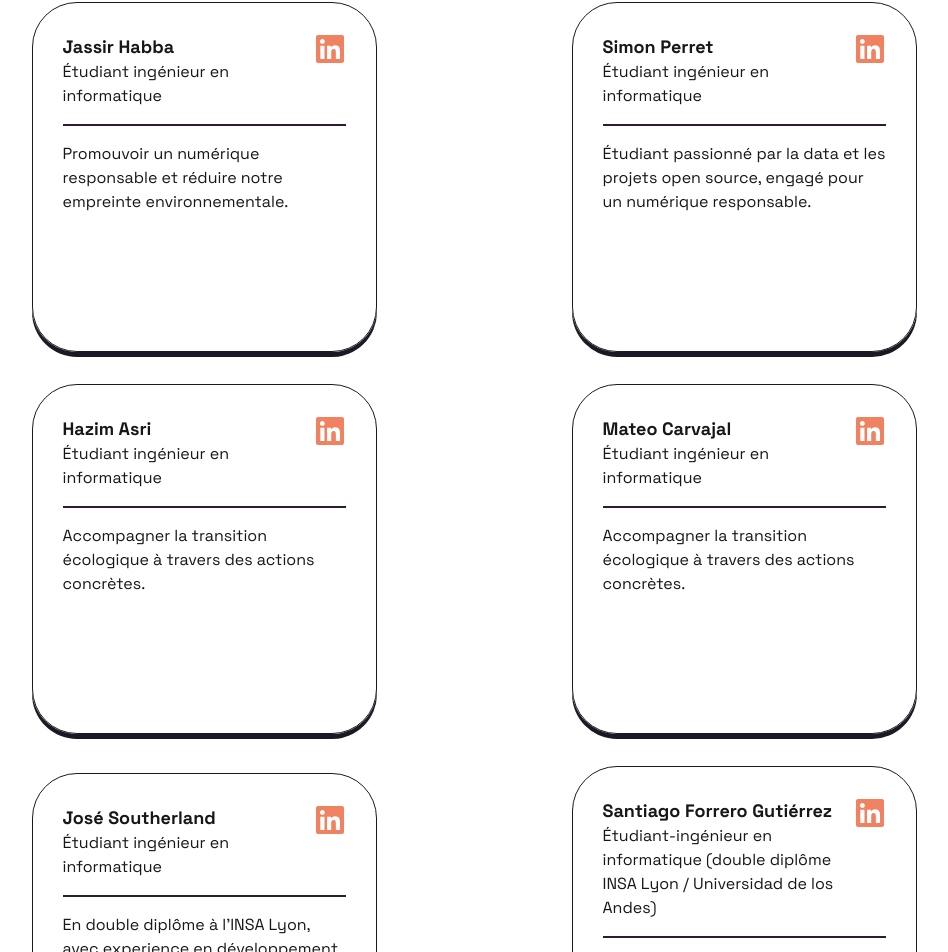
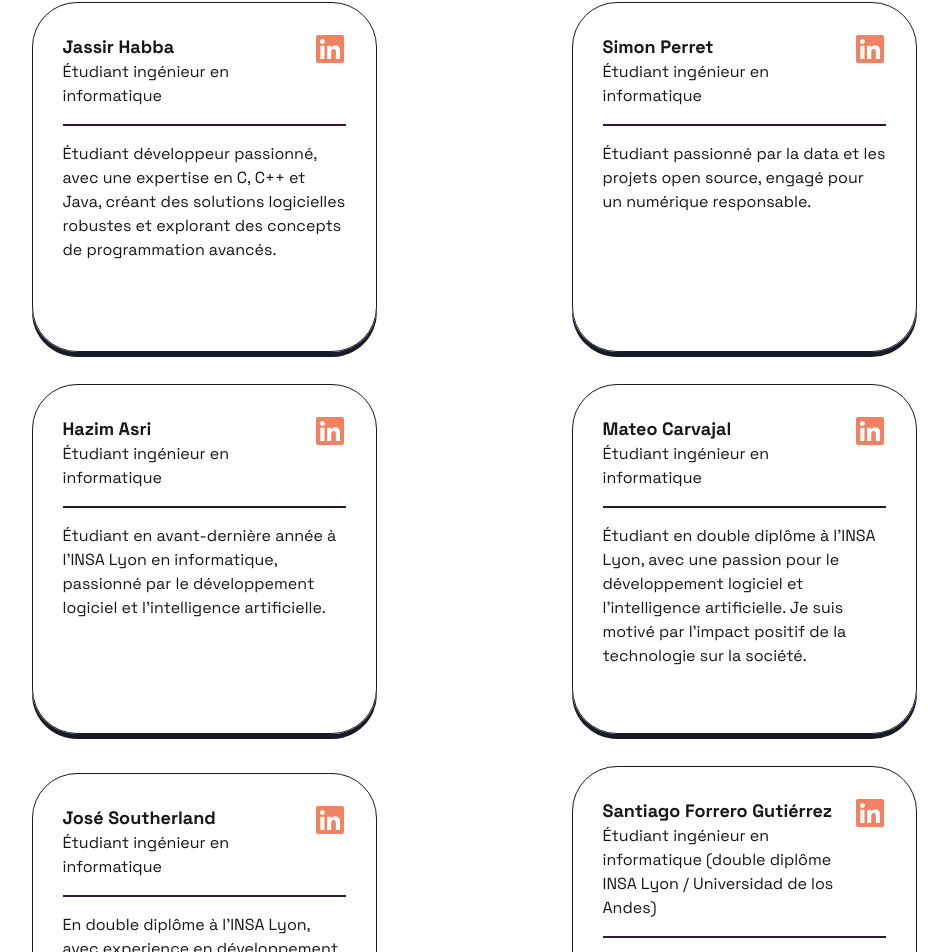
Before and after one commit to jbytes503/mon-empreinte-numerique, a Next.js app in the folder front/: page /about in a window 1280 px wide. Shown: the part 596-1548 px from the top of the page, without its empty margins (166-1114 px from the left). Built offline with nearby package versions, Linux system fonts and the light colour scheme.

Commit message:
add description

```diff
--- a/front/src/app/about/page.tsx
+++ b/front/src/app/about/page.tsx
@@ -41,7 +41,7 @@ export default async function Page() {
                 <AuthorCard
                     name="Jassir Habba"
                     title="Étudiant ingénieur en informatique"
-                    description="Promouvoir un numérique responsable et réduire notre empreinte environnementale."
+                    description="Étudiant développeur passionné, avec une expertise en C, C++ et Java, créant des solutions logicielles robustes et explorant des concepts de programmation avancés."
                     icon={<FaLinkedin size={32} color="#f08262" />}
                     url="https://www.linkedin.com/in/jassir-habba/"
                 />
@@ -55,14 +55,14 @@ export default async function Page() {
                 <AuthorCard
                     name="Hazim Asri"
                     title="Étudiant ingénieur en informatique"
-                    description="Accompagner la transition écologique à travers des actions concrètes."
+                    description="Étudiant en avant-dernière année à l’INSA Lyon en informatique, passionné par le développement logiciel et l’intelligence artificielle."
                     icon={<FaLinkedin size={32} color="#f08262" />}
                     url="https://www.linkedin.com/in/hazim-asri-307989221/"
                 />
                 <AuthorCard
                     name="Mateo Carvajal"
                     title="Étudiant ingénieur en informatique"
-                    description="Accompagner la transition écologique à travers des actions concrètes."
+                    description="Étudiant en double diplôme à l’INSA Lyon, avec une passion pour le développement logiciel et l’intelligence artificielle. Je suis motivé par l’impact positif de la technologie sur la société."
                     icon={<FaLinkedin size={32} color="#f08262" />}
                     url="https://www.linkedin.com/in/mateo-carvajal-a02877248/"
                 />
@@ -75,7 +75,7 @@ export default async function Page() {
                 />
                 <AuthorCard
                     name="Santiago Forrero Gutiérrez"
-                    title="Étudiant-ingénieur en informatique (double diplôme INSA Lyon / Universidad de los Andes)"
+                    title="Étudiant ingénieur en informatique (double diplôme INSA Lyon / Universidad de los Andes)"
                     description="Passionné par le développement logiciel et l'analyse de données. Intéressé à concilier innovation technique et impact concret, à travers des projets pluridisciplinaires en équipe."
                     icon={<FaLinkedin size={32} color="#f08262" />}
                     url="https://www.linkedin.com/in/santiago-forero-gutierrez/"
```
